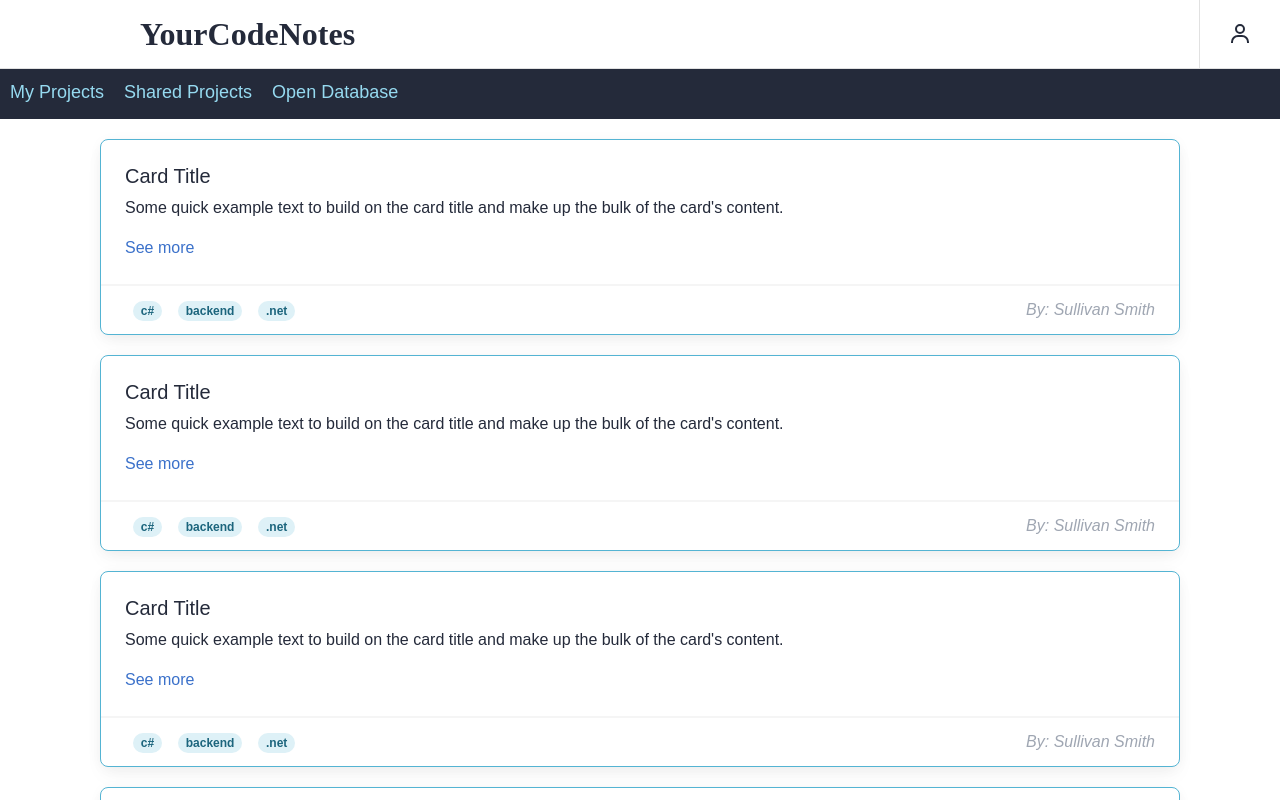
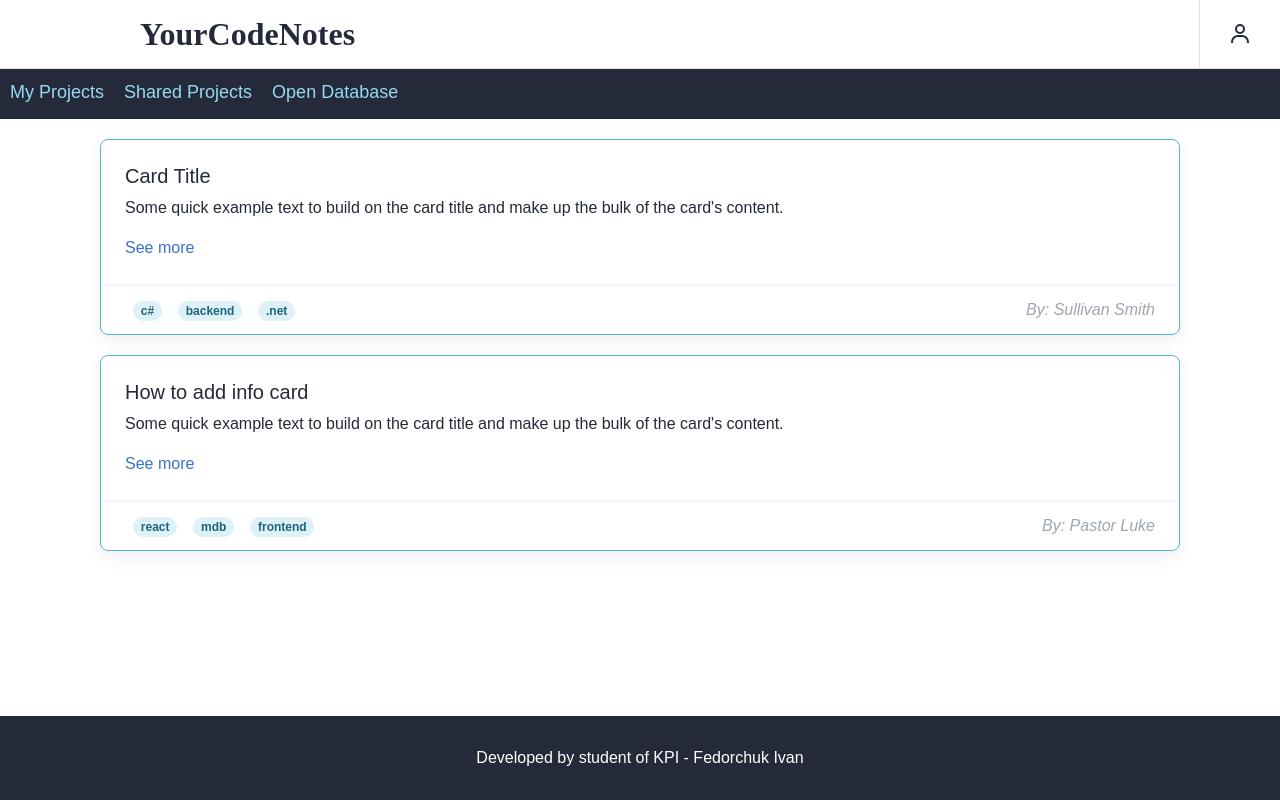
Before and after one commit to fedorchukivan/yourcodenotes-client, a React (Create React App) app in the folder client/: page /sign-in in a window 1280 px wide. Both pictures are taken after typing "name@example.com", "Sample123" into the empty fields and a click on the button "Sign In". Shown: the top 800 px of the page. Built offline with nearby package versions, Linux system fonts and the light colour scheme.

Commit message:
Added test cards reducer, separated navigation

```diff
--- /dev/null
+++ b/client/src/components/navigation/Navigation.js
@@ -0,0 +1,13 @@
+import { Link } from "react-router-dom";
+import AppRoute from "../../common/enums/app-route";
+import './navigation.css'
+
+export default function Navigation() {
+
+  return (
+  <ul className="navigation-container">
+    <Link to={AppRoute.ROOT}><li className="navigation-button">My Projects</li></Link>
+    <Link to={AppRoute.ROOT}><li className="navigation-button">Shared Projects</li></Link>
+    <Link to={AppRoute.ROOT}><li className="navigation-button">Open Database</li></Link>
+  </ul>);
+}
--- /dev/null
+++ b/client/src/components/navigation/navigation.css
@@ -0,0 +1,25 @@
+.navigation-container {
+  display: flex;
+  min-height: 50px;
+  background-color: var(--color-blue-400);
+  width: 100%;
+  list-style-type: none;
+  margin: 0;
+  padding: 0;
+  overflow: hidden;
+  font-size: var(--font-size-300);
+}
+
+.navigation-button {
+  color: var(--color-blue-200);
+  display: inline-block;
+  min-height: 100%;
+  padding: 10px;
+  text-decoration: none;
+  transition: 0.1s color ease;
+}
+
+.navigation-button:hover {
+  color: var(--color-blue-300);
+  background-color: var(--overlay-color);
+}
--- a/client/src/components/record-card/Record-card.js
+++ b/client/src/components/record-card/Record-card.js
@@ -10,20 +10,14 @@ import { Link } from 'react-router-dom';
 import AppRoute from '../../common/enums/app-route';
 import './record-card.css'
 
-export default function RecordCard() {
-  const card = {
-    title: 'Card Title',
-    description: `Some quick example text to build on the card title and make up the bulk of the card's content.`,
-    tags: ['c#', 'backend', '.net'],
-    creator: 'Sullivan Smith'
-  }
+export default function RecordCard({ card }) {
 
   return (
   <>
     <MDBCard border='info'>
       <MDBCardBody >
         <MDBCardTitle>{card.title}</MDBCardTitle>
-        <MDBCardText className='card-description'>{card.description}</MDBCardText>
+        <MDBCardText className='card-description'>{card.problemDescription}</MDBCardText>
         <Link to={AppRoute.SIGNIN}>See more</Link>
       </MDBCardBody>
       <MDBCardFooter className='d-flex justify-content-between'>
--- a/client/src/components/records/Records.js
+++ b/client/src/components/records/Records.js
@@ -1,27 +1,26 @@
 import './records.css'
-import { Link, Navigate } from "react-router-dom"
+import { Navigate } from "react-router-dom"
 import AppRoute from "../../common/enums/app-route"
 import RecordCard from '../record-card/Record-card'
 import { useSelector } from 'react-redux';
+import Navigation from '../navigation/Navigation';
 
 
 export default function Records() {
-  const user = useSelector(({ auth }) => auth.user);
+  const { user, cards } = useSelector(({ auth, cards }) => ({
+      user: auth.user,
+      cards: cards.cards
+    })
+  );
+
 
   if (!user) return <Navigate to={AppRoute.SIGNIN} />
 
   return (
     <>
-      <ul className="navigation-container">
-        <Link to={AppRoute.ROOT}><li className="navigation-button">My Projects</li></Link>
-        <Link to={AppRoute.ROOT}><li className="navigation-button">Shared Projects</li></Link>
-        <Link to={AppRoute.ROOT}><li className="navigation-button">Open Database</li></Link>
-      </ul>
+      <Navigation />
       <main className='records-container'>
-        <RecordCard />
-        <RecordCard />
-        <RecordCard />
-        <RecordCard />
+        { cards.map(card => <RecordCard card={card} key={card.id}/>) }
       </main>
     </>
   )
--- a/client/src/components/records/records.css
+++ b/client/src/components/records/records.css
@@ -1,29 +1,3 @@
-.navigation-container {
-  display: flex;
-  min-height: 50px;
-  background-color: var(--color-blue-400);
-  width: 100%;
-  list-style-type: none;
-  margin: 0;
-  padding: 0;
-  overflow: hidden;
-  font-size: var(--font-size-300);
-}
-
-.navigation-button {
-  color: var(--color-blue-200);
-  display: inline-block;
-  min-height: 100%;
-  padding: 10px;
-  text-decoration: none;
-  transition: 0.1s color ease;
-}
-
-.navigation-button:hover {
-  color: var(--color-blue-300);
-  background-color: var(--overlay-color);
-}
-
 .records-container {
   display: flex;
   flex-direction: column;
--- /dev/null
+++ b/client/src/store/card/reducer.js
@@ -0,0 +1,42 @@
+import { createReducer } from "@reduxjs/toolkit";
+
+const initialState = {
+  cards: [
+    {
+      id: 'amsdwdejwcnjnfjvhnr',
+      title: 'Card Title',
+      problemDescription: `Some quick example text to build on the card title and make up the bulk of the card's content.`,
+      solutionDescription: `As akdsfljnva sjbs ahe j wnm qwn  qw nmnm nqn qn rnq n rnb erw bnr qwbe rbn wqrb rbqwe bnwe b ewmf qnm bnfqfbn webf qbnf bnqw fb qwbf bnq ebf qbnw fb qf`,
+      sources: [
+        {
+          link: 'localhost:3000/',
+          name: 'YourCodeNotes'
+        },
+        {
+          link: 'localhost:3000/',
+          name: 'First'
+        }
+      ],
+      tags: ['c#', 'backend', '.net'],
+      creator: 'Sullivan Smith'
+    },
+    {
+      id: 'askd2jnjnkjenwkjf',
+      title: 'How to add info card',
+      problemDescription: `Some quick example text to build on the card title and make up the bulk of the card's content.`,
+      solutionDescription: `As akdsfljnva sjbs ahe j wnm qwn  qw nmnm nqn qn rnq n rnb erw bnr qwbe rbn wqrb rbqwe bnwe b ewmf qnm bnfqfbn webf qbnf bnqw fb qwbf bnq ebf qbnw fb qf`,
+      sources: [
+        {
+          link: 'https://mdbootstrap.com/docs/react/components/cards/',
+          name: 'MDB Card component'
+        }
+      ],
+      tags: ['react', 'mdb', 'frontend'],
+      creator: 'Pastor Luke'
+    }
+  ]
+}
+
+const reducer = createReducer(initialState, (builder) => {});
+
+export { reducer };
--- a/client/src/store/reducers.js
+++ b/client/src/store/reducers.js
@@ -1 +1,2 @@
 export { reducer as auth } from './auth/reducer';
+export { reducer as cards} from './card/reducer';
--- a/client/src/store/store.js
+++ b/client/src/store/store.js
@@ -1,10 +1,11 @@
 import { configureStore } from '@reduxjs/toolkit';
-import { auth } from './reducers';
+import { auth, cards } from './reducers';
 import { authService } from '../services/services';
 
 const store = configureStore({
   reducer: {
-    auth
+    auth,
+    cards
   },
   middleware: (getDefaultMiddleware) => {
     return getDefaultMiddleware({
```
Also changed, not shown: client/src/components/record/Record.js (added, +16 -0 lines).
